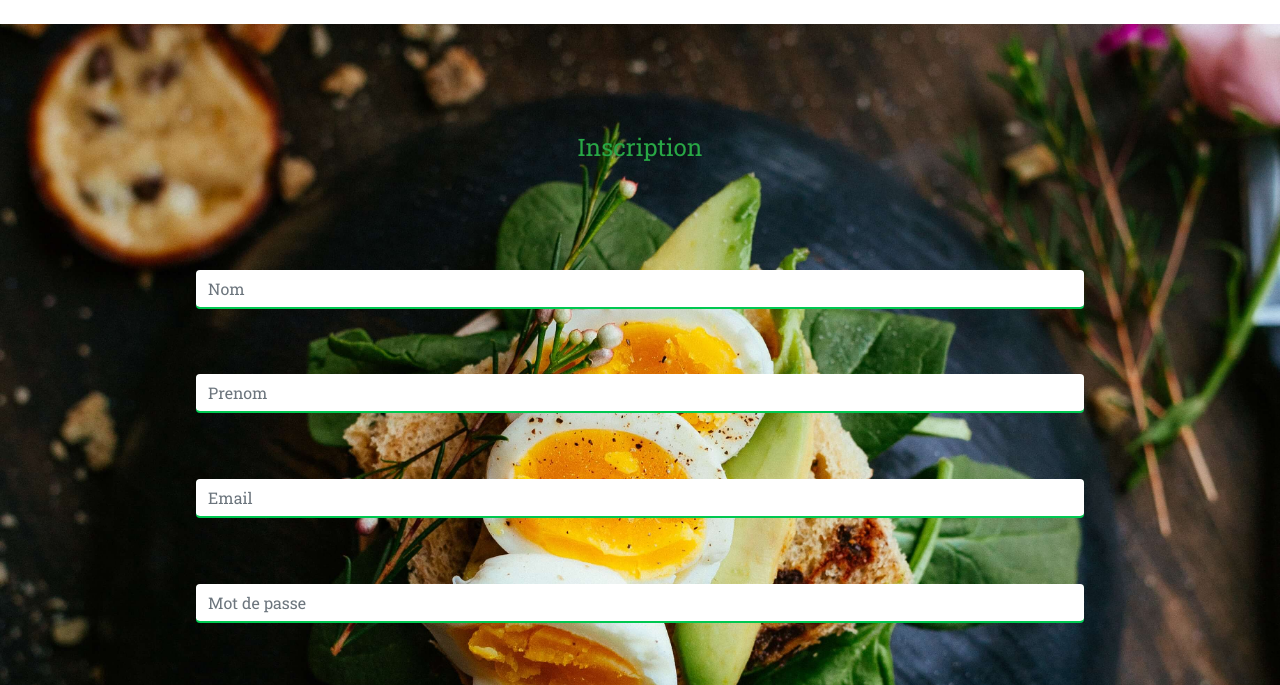
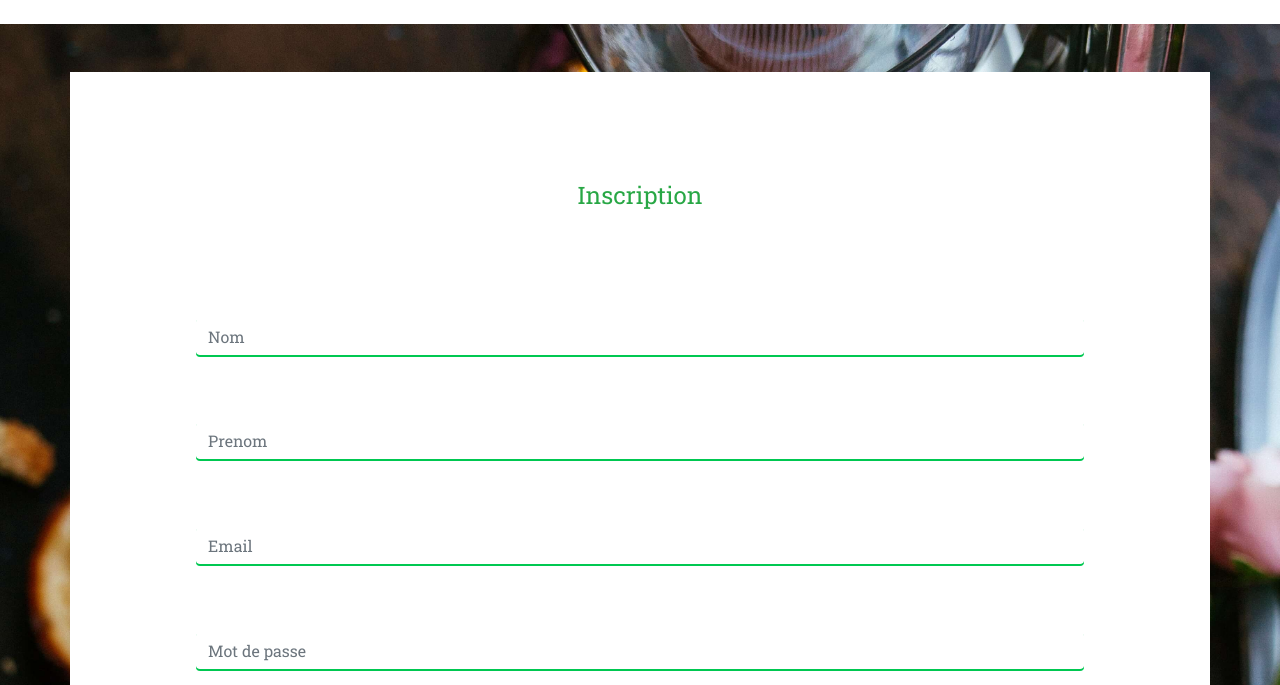
Before and after one commit to vittorio-c/oconomat-front, a React app: page /signup in a window 1280 px wide. Shown: the part 101-786 px from the top of the page. Built offline with nearby package versions, Linux system fonts and the light colour scheme.

Commit message:
correction page signUp

```diff
--- a/src/components/SignUp/SignUp.sass
+++ b/src/components/SignUp/SignUp.sass
@@ -31,6 +31,9 @@ body .Site
     text-align: center
     margin: 10%
 
+.container
+    background-color: #ffffff
+
 .validation
     background-color: #5CD076
     color: white
--- a/src/components/SignUp/index.js
+++ b/src/components/SignUp/index.js
@@ -20,7 +20,7 @@ const InscriptionStatic =({insertInputFirstName,insertInputLastName,insertInputE
 const InscriptionStaticPage =({insertInputFirstName,insertInputLastName,insertInputEmail,insertMDP,insertMDPConfirm,onFormSubmitManipulateArray}) => {
   return <div className ='food-background mt-3'>
   <form className="row justify-content-center" onSubmit={onFormSubmitManipulateArray}>
-  <div className="container">
+  <div className="my-5 container">
           <h2 className="inscription-title-signUp">Inscription</h2>
               <div className="form-group mt-4">
                 <input type="text" onChange={insertInputLastName} className="form-control rounded-left rounded-right" name="lastname" placeholder ='Nom'/>
```
